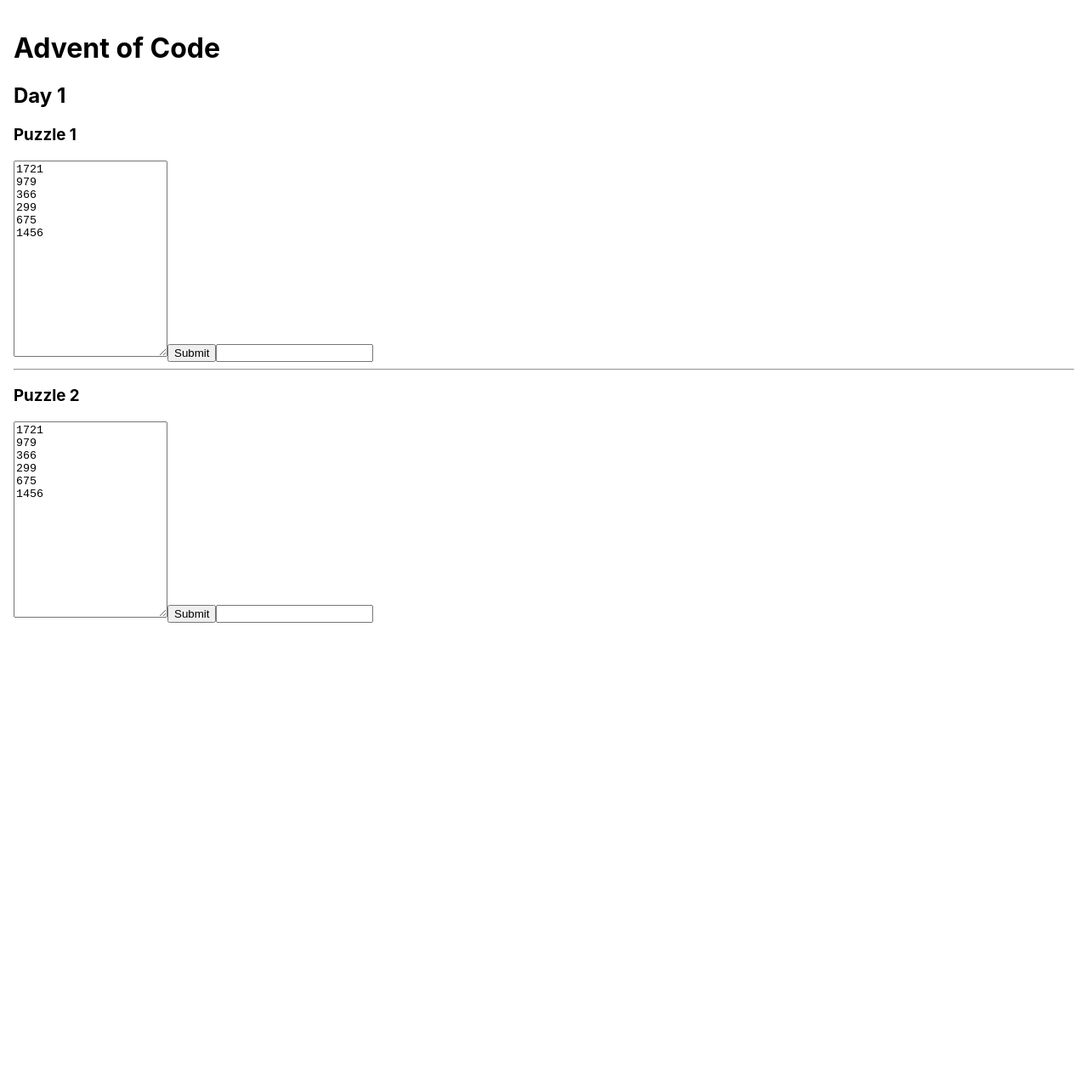
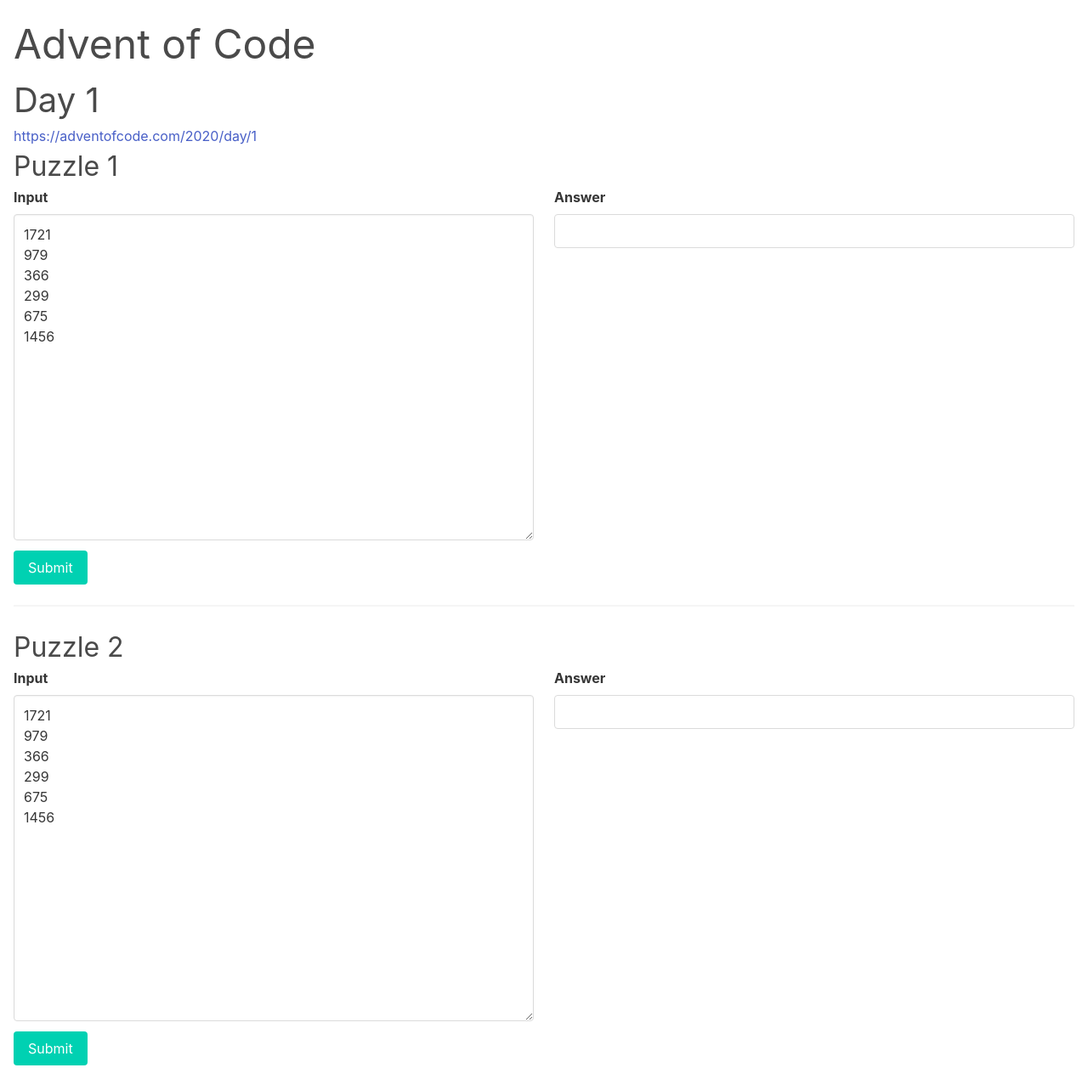
Before and after one commit to rodrigosaling/advent-of-code, a React (Create React App) app: page / in a window 1280 px wide. Shown: the whole page at 85% size. Before the commit the page ends 800 px from the top, so only its background shows below. Built offline with nearby package versions, Linux system fonts and the light colour scheme.

Commit message:
UI improvements

```diff
--- a/public/index.html
+++ b/public/index.html
@@ -24,11 +24,11 @@
       work correctly both with client-side routing and a non-root public URL.
       Learn how to configure a non-root public URL by running `npm run build`.
     -->
-    <title>React App</title>
+    <title>Advent of Code</title>
   </head>
   <body>
     <noscript>You need to enable JavaScript to run this app.</noscript>
-    <div id="root"></div>
+    <div id="root" class="p-4"></div>
     <!--
       This HTML file is a template.
       If you open it directly in the browser, you will see an empty page.
--- a/src/App.js
+++ b/src/App.js
@@ -67,25 +67,60 @@
   return (
     <div>
       <header>
-        <h1>Advent of Code</h1>
+        <h1 className="is-size-1">Advent of Code</h1>
       </header>
 
       <main>
-        <h2>Day 1</h2>
-        <h3>Puzzle 1</h3>
+        <h2 className="is-size-2">Day 1</h2>
+        <p><a href="https://adventofcode.com/2020/day/1">https://adventofcode.com/2020/day/1</a></p>
+
+        <h3 className="is-size-3">Puzzle 1</h3>
         <form onSubmit={doTheMagic0101}>
-          <textarea rows="15" value={value0101} onChange={updateInput0101} id="input0101" required/>
-          <button type="submit">Submit</button>
-          <input type="text" id="answer" value={answer0101} readOnly />
+          <div className="columns">
+            <div className="column">
+              <div className="field">
+                <label className="label">Input</label>
+                <div className="control">
+                  <textarea rows="15" value={value0101} onChange={updateInput0101} id="input0101" required className="textarea"/>
+                </div>
+              </div>
+              <button type="submit" className="button is-primary">Submit</button>
+            </div>
+            <div className="column">
+              <div className="field">
+                <label className="label">Answer</label>
+                <div className="control">
+                  <input type="text" id="answer0101" value={answer0101} readOnly className="input" />
+                </div>
+              </div>
+            </div>
+          </div>
         </form>
 
         <hr />
 
-        <h3>Puzzle 2</h3>
+        <h3 className="is-size-3">Puzzle 2</h3>
         <form onSubmit={doTheMagic0102}>
-          <textarea rows="15" value={value0102} onChange={updateInput0102} id="input0102" required/>
-          <button type="submit">Submit</button>
-          <input type="text" id="answer" value={answer0102} onChange={({target}) => setAnswer0102(target.value)}/>
+          <div className="columns">
+            <div className="column">
+              <div className="field">
+                <label className="label">Input</label>
+                <div className="control">
+                  <textarea rows="15" value={value0102} onChange={updateInput0102} id="input0102" required className="textarea"/>
+                </div>
+              </div>
+
+              <button type="submit" className="button is-primary">Submit</button>
+            </div>
+            <div className="column">
+              <div className="field">
+                <label className="label">Answer</label>
+                <div className="control">
+                  <input type="text" id="answer0102" value={answer0102} readOnly className="input"/>
+                </div>
+              </div>
+            </div>
+          </div>
         </form>
 
       </main>
--- a/src/index.js
+++ b/src/index.js
@@ -2,6 +2,7 @@
 import ReactDOM from 'react-dom';
 import App from './App';
 import './index.css';
+import '../node_modules/bulma/css/bulma.min.css';
 import reportWebVitals from './reportWebVitals';
 
 ReactDOM.render(
```
